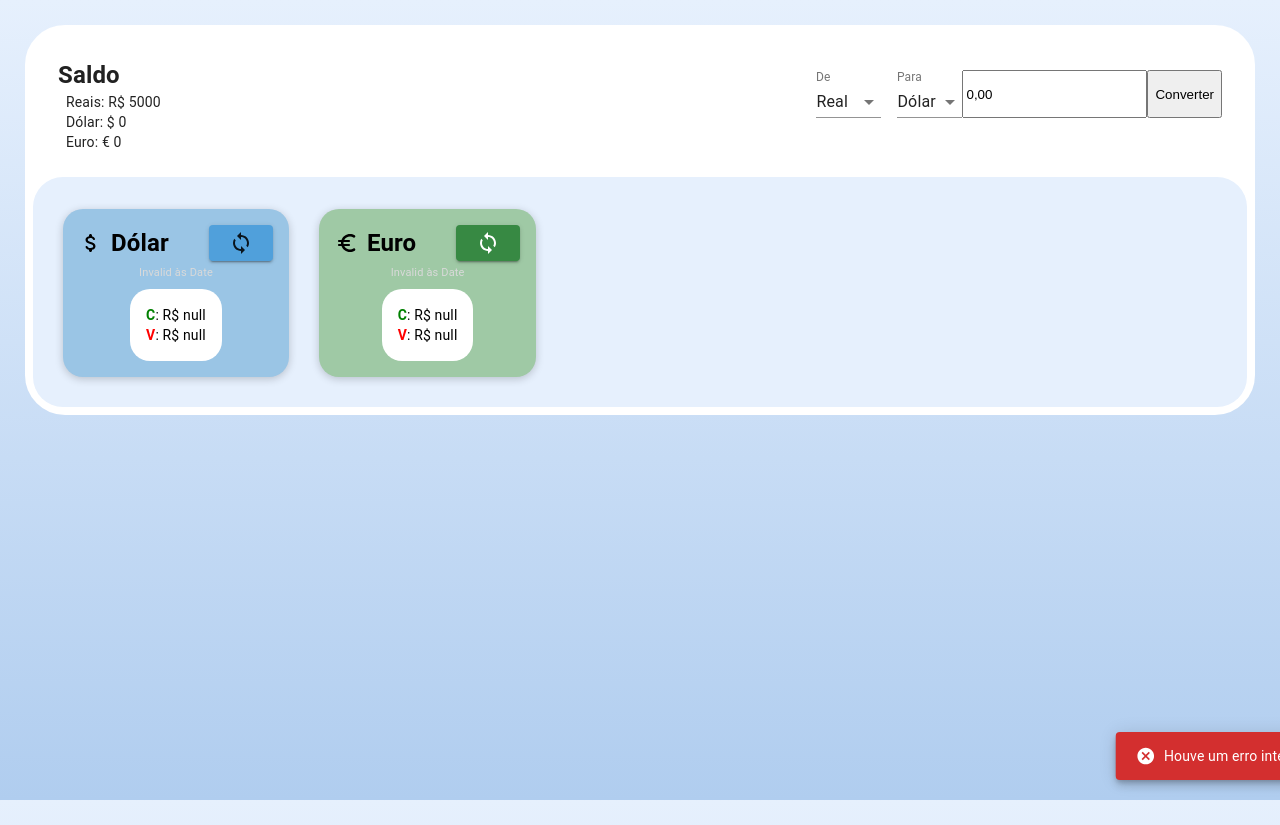
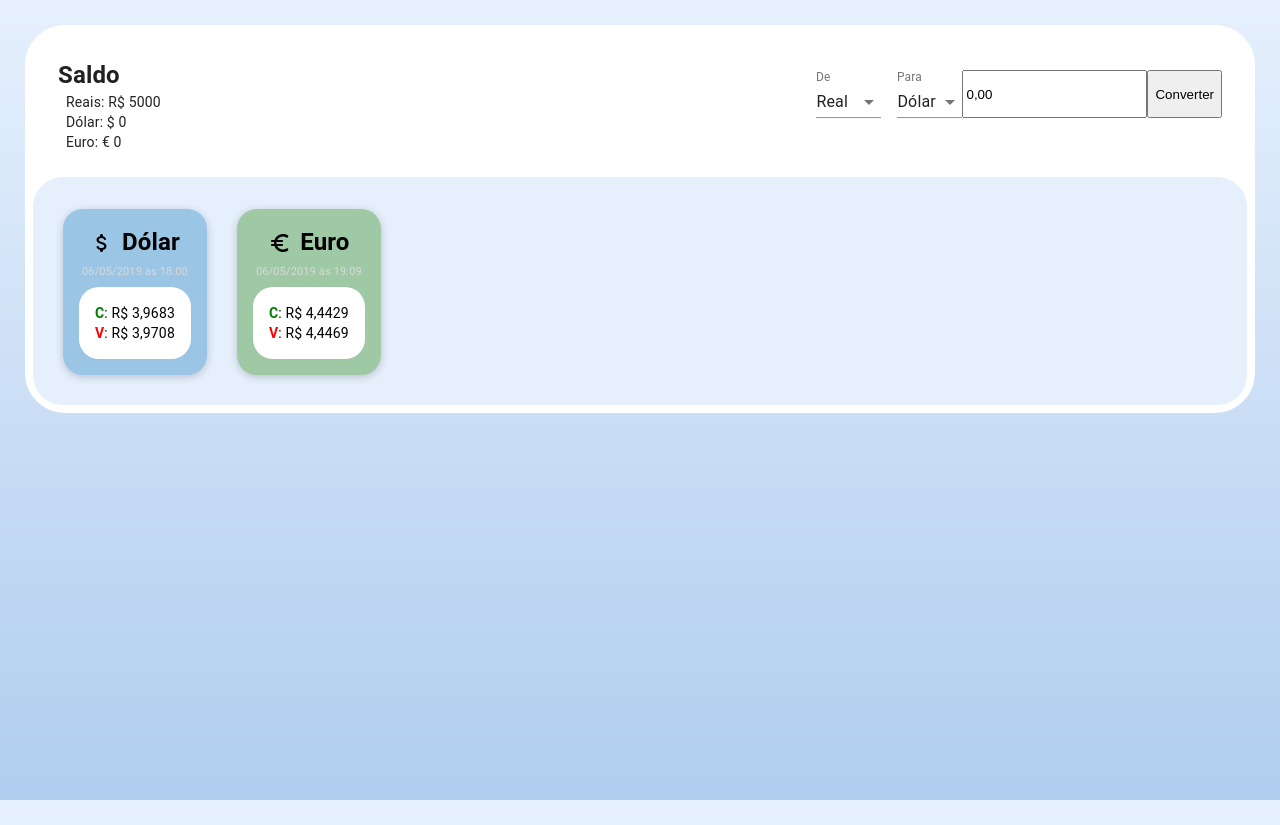
Before and after one commit to DiegoLuzBraga/VirtualWallet, a React (Create React App) app: page / in a window 1280 px wide. Built offline with nearby package versions, Linux system fonts and the light colour scheme; no server answers; the HTML template or start-up script is replaced by a standard one.

Commit message:
fix: removed API calls and rework in the readme file

```diff
--- a/src/components/LoadingButton/LoadingButton.tsx
+++ /dev/null
@@ -1,38 +0,0 @@
-import React from "react";
-import { withStyles } from "@material-ui/core";
-import Button from "@material-ui/core/Button";
-import CircularProgress from "@material-ui/core/CircularProgress";
-import LoopIcon from "@material-ui/icons/Loop";
-import { WithStyles } from "@material-ui/core/styles/withStyles";
-
-interface Props {
-  loading: boolean;
-  className: string;
-  dollar?: boolean;
-  onClick(): Promise<void>;
-}
-
-const styles = {
-  root: {
-    marginRight: 5
-  }
-};
-
-const SpinnerAdornment = withStyles(styles)((props: WithStyles) => (
-  <CircularProgress className={props.classes.spinner} size={20} />
-));
-
-export const LoadingButton = (props: Props) => {
-  const { dollar, loading, className, ...rest } = props;
-  return (
-    <Button
-      {...rest}
-      variant="contained"
-      className={className}
-      color={dollar ? "primary" : "secondary"}
-    >
-      {loading && <SpinnerAdornment {...rest} />}
-      {!loading && <LoopIcon />}
-    </Button>
-  );
-};
--- a/src/components/MoneyCard/MoneyCard.tsx
+++ b/src/components/MoneyCard/MoneyCard.tsx
@@ -3,16 +3,12 @@ import { makeStyles } from "@material-ui/core";
 import { formatDate, toMoney } from "../../helpers/masks";
 import AttachMoneyRoundedIcon from "@material-ui/icons/AttachMoneyRounded";
 import EuroSymbolRoundedIcon from "@material-ui/icons/EuroSymbolRounded";
-import { LoadingButton } from "../LoadingButton/LoadingButton";
 
 interface Props {
   ask: string;
   bid: string;
   date: string;
-  dollar?: boolean;
-  loading: boolean;
   mark: "dollar" | "euro";
-  updateCurrency(): Promise<void>;
 }
 
 const useStyle = makeStyles({
@@ -42,7 +38,6 @@ const useStyle = makeStyles({
     boxShadow: "0 2px 8px rgba(0, 0, 0, 0.2)"
   },
   title: { display: "flex", alignItems: "center" },
-  button: { marginLeft: "40px" },
   icon: {
     marginRight: "8px",
     color: "#000",
@@ -73,15 +68,7 @@ const useStyle = makeStyles({
   }
 });
 
-export const MoneyCard = ({
-  ask,
-  bid,
-  date,
-  dollar,
-  loading,
-  mark,
-  updateCurrency
-}: Props) => {
+export const MoneyCard = ({ ask, bid, date, mark }: Props) => {
   const classes = useStyle();
 
   const translate: Record<"dollar" | "euro", string> = {
@@ -100,12 +87,6 @@ export const MoneyCard = ({
     <div className={mark === "dollar" ? classes.card : classes.cardEuro}>
       <h3 className={classes.title}>
         {iconByMark()} {translate[mark]}{" "}
-        <LoadingButton
-          className={classes.button}
-          loading={loading}
-          onClick={updateCurrency}
-          dollar={dollar}
-        />
       </h3>
       <label className={classes.dates}>
         {formatDate(date, "DD/MM/YYYY HH:mm").replace(" ", " às ")}
--- a/src/components/Wallet/Wallet.tsx
+++ b/src/components/Wallet/Wallet.tsx
@@ -1,4 +1,4 @@
-import React, { useEffect } from "react";
+import React from "react";
 import { makeStyles, Select, InputLabel } from "@material-ui/core";
 import { MenuItem } from "@material-ui/core";
 import { MoneyCard } from "../MoneyCard/MoneyCard";
@@ -53,11 +53,7 @@ const useStyle = makeStyles({
 export const Wallet = () => {
   const classes = useStyle();
   const {
-    getDollarAndEuro,
-    getDollar,
-    getEuro,
     data,
-    loadings,
     totalInReal,
     totalInEuro,
     totalInDollar,
@@ -67,10 +63,6 @@ export const Wallet = () => {
     setValue,
     value
   } = useWallet();
-
-  useEffect(() => {
-    getDollarAndEuro();
-  }, []);
 
   return (
     <div className={classes.wallet}>
@@ -125,18 +117,13 @@ export const Wallet = () => {
           ask={data.USD.ask}
           bid={data.USD.bid}
           date={data.USD.create_date}
-          dollar
-          loading={loadings.dollar}
           mark="dollar"
-          updateCurrency={getDollar}
         />
         <MoneyCard
           ask={data.EUR.ask}
           bid={data.EUR.bid}
           date={data.EUR.create_date}
-          loading={loadings.euro}
           mark="euro"
-          updateCurrency={getEuro}
         />
       </div>
     </div>
--- a/src/components/Wallet/useWallet.ts
+++ b/src/components/Wallet/useWallet.ts
@@ -1,49 +1,12 @@
 import { useState } from "react";
 import currency from "currency.js";
-import { CurrencyValues, USDValues, EURValues, coins } from "../../types/types";
-import { RequestFN } from "../../helpers/request";
+import { CurrencyValues, coins } from "../../types/types";
 import { useNotification } from "../../hooks/useNotification";
 import { toMoney } from "../../helpers/masks";
+import values from "../../values.json";
 
 export function useWallet() {
-  const [data, setData] = useState<CurrencyValues>({
-    USD: {
-      code: "",
-      codein: "",
-      name: "",
-      high: "",
-      low: "",
-      varBid: "",
-      pctChange: "",
-      bid: "",
-      ask: "",
-      timestamp: "",
-      create_date: ""
-    },
-    EUR: {
-      code: "",
-      codein: "",
-      name: "",
-      high: "",
-      low: "",
-      varBid: "",
-      pctChange: "",
-      bid: "",
-      ask: "",
-      timestamp: "",
-      create_date: ""
-    }
-  });
-
-  const [loadings, setLoadings] = useState<{
-    all: boolean;
-    dollar: boolean;
-    euro: boolean;
-  }>({
-    all: false,
-    dollar: false,
-    euro: false
-  });
+  const data: CurrencyValues = JSON.parse(JSON.stringify(values));
 
   const [wallet, setWallet] = useState<Record<coins, number>>({
     real: 5000,
@@ -59,38 +22,6 @@ export function useWallet() {
   const [value, setValue] = useState<number>(0);
 
   const showNotification = useNotification();
-
-  const getDollarAndEuro = async () => {
-    setLoadings({ ...loadings, all: true });
-    await RequestFN<CurrencyValues>(
-      "https://economia.awesomeapi.com.br/all/USD-BRL,EUR-BRL"
-    )
-      .then(response => setData(response))
-      .catch(() =>
-        showNotification("Houve um erro interno, tente novamente!", "error")
-      )
-      .finally(() => setLoadings({ ...loadings, all: false }));
-  };
-
-  const getDollar = async () => {
-    setLoadings({ ...loadings, dollar: false });
-    await RequestFN<USDValues>("https://economia.awesomeapi.com.br/all/USD-BRL")
-      .then(response => setData({ ...data, USD: response.USD }))
-      .catch(error =>
-        showNotification("Houve um erro interno, tente novamente!", "error")
-      )
-      .finally(() => setLoadings({ ...loadings, dollar: false }));
-  };
-
-  const getEuro = async () => {
-    setLoadings({ ...loadings, euro: false });
-    await RequestFN<EURValues>("https://economia.awesomeapi.com.br/all/EUR-BRL")
-      .then(response => setData({ ...data, EUR: response.EUR }))
-      .catch(error =>
-        showNotification("Houve um erro interno, tente novamente!", "error")
-      )
-      .finally(() => setLoadings({ ...loadings, euro: false }));
-  };
 
   const doTransaction = (
     from: { target: coins; value: number },
@@ -227,14 +158,10 @@ export function useWallet() {
   };
 
   return {
-    getDollarAndEuro,
-    getDollar,
-    getEuro,
     totalInReal: `R$ ${wallet["real"]}`,
     totalInDollar: `$ ${wallet["dollar"]}`,
     totalInEuro: `€ ${wallet["euro"]}`,
     data,
-    loadings,
     transaction,
     setFee,
     fee,
--- a/src/helpers/masks.ts
+++ b/src/helpers/masks.ts
@@ -5,7 +5,7 @@ export function formatDate(date: string, format?: string): string {
 }
 
 export function toMoney(value: string): string {
-  return `R$ ${value.match(/^-?\d+(?:\.\d{0,2})?/)}`.replace(".", ",");
+  return `R$ ${value.match(/^-?\d+(?:\.\d{0,4})?/)}`.replace(".", ",");
 }
 
 export function justNumbers(num: string) {
--- a/src/helpers/request.ts
+++ /dev/null
@@ -1,8 +0,0 @@
-export async function RequestFN<T>(url: string): Promise<T> {
-  return fetch(url).then(response => {
-    if (!response.ok) {
-      throw new Error(response.statusText);
-    }
-    return response.json();
-  });
-}
--- /dev/null
+++ b/src/values.json
@@ -0,0 +1,14 @@
+{
+  "USD": {
+    "code": "USD",
+    "bid": "3.9683",
+    "ask": "3.9708",
+    "create_date": "2019-05-06 18:00:03"
+  },
+  "EUR": {
+    "code": "EUR",
+    "bid": "4.4429",
+    "ask": "4.4469",
+    "create_date": "2019-05-06 19:09:53"
+  }
+}
```
Also changed, not shown: src/types/types.ts (+0 -7 lines), 1 other file (tests, documents, lock files or other folders).
